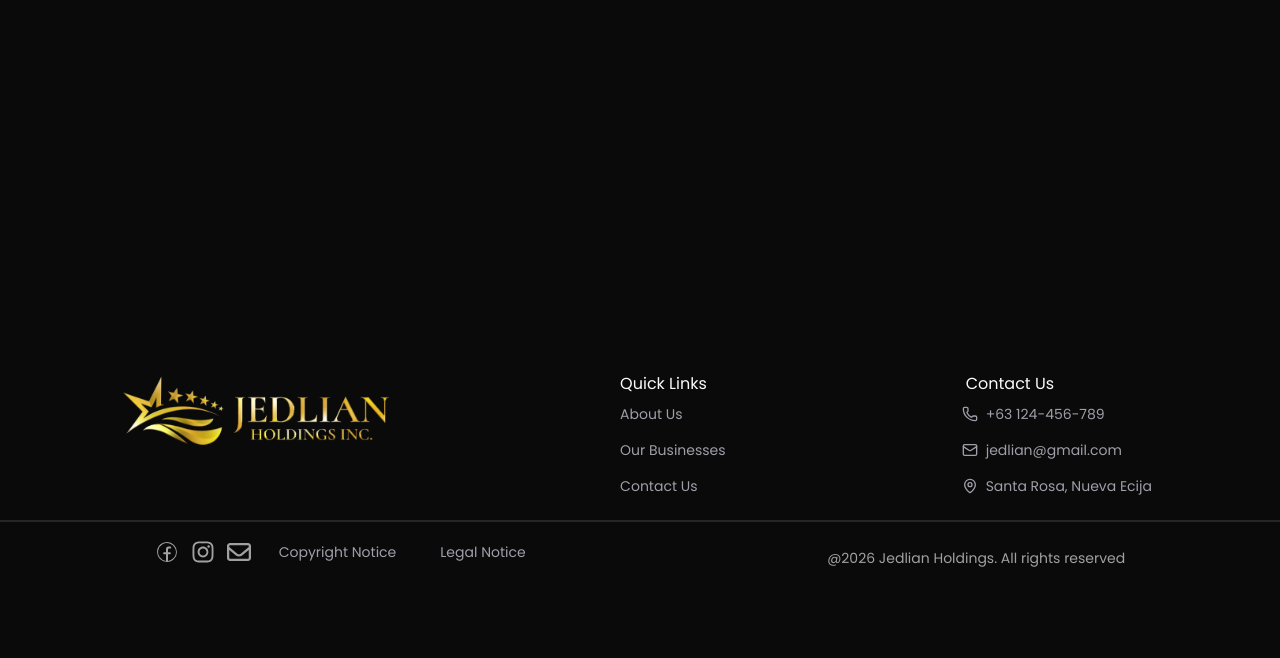
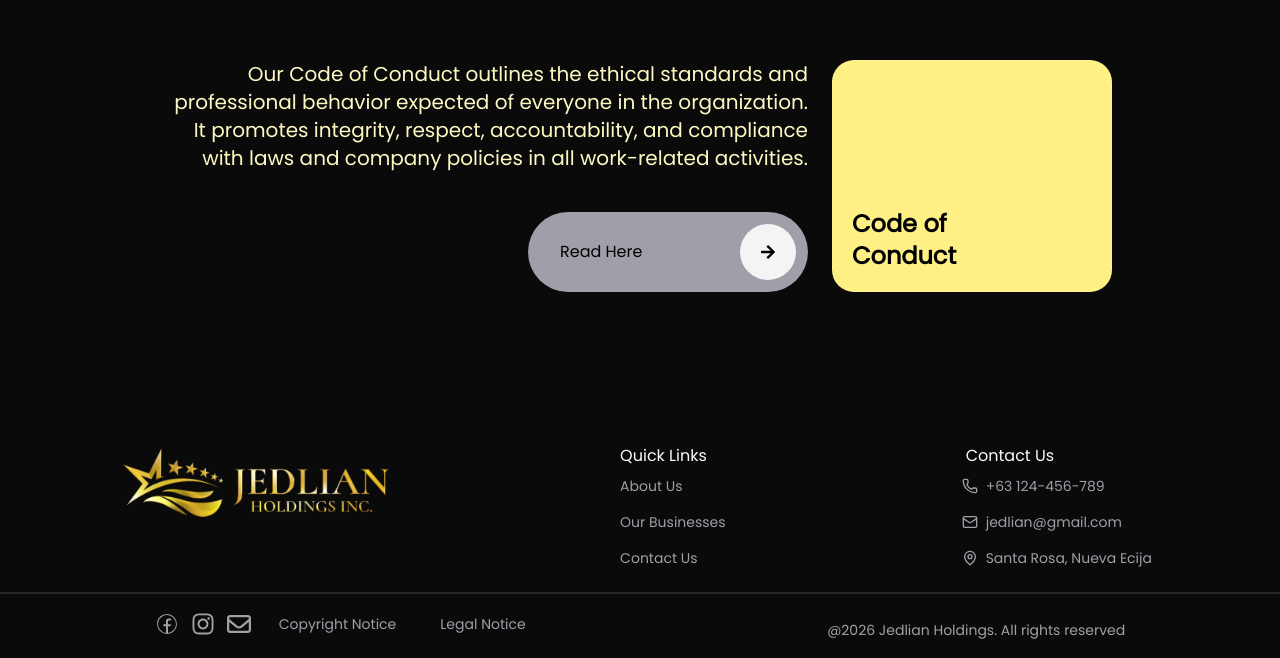
Before and after one commit to M1chael30/jedlian, a Next.js app: page /corporate-governance in a window 1280 px wide. Shown: the part 1724-2382 px from the top of the page. Before the commit the page ends 2310 px from the top, so only its background shows below. Built offline with nearby package versions, Linux system fonts and the light colour scheme.

Commit message:
finished the layout

```diff
--- a/app/corporate-governance/page.js
+++ b/app/corporate-governance/page.js
@@ -6,7 +6,10 @@ import MissionVision from "@/components/components-mission-vision-section/missio
 export default function CorporateGovernance() {
  return (
     <div className="flex flex-col justify-center items-center p-10">
+      <div className="min-h-screen">
+      <CorporateGovernanceHeader/>
       <MissionVision/>
+      </div>
        <CorporateValues/>
        <CodeOfConduct/>
     </div>
--- a/components/components-code-of-conduct/code-of-conduct-desc.jsx
+++ b/components/components-code-of-conduct/code-of-conduct-desc.jsx
@@ -3,8 +3,8 @@ import COCReadHere from './code-of-conduct-read-here'
 
 export default function CodeOfConductDesc() {
     return (
-        <div className="flex flex-wrap w-200 gap-5 justify-center">
-            <p>
+        <div className="flex flex-wrap w-160 gap-10 justify-end">
+            <p className='text-right text-xl text-yellow-100'>
             Our Code of Conduct outlines the ethical standards and professional behavior
              expected of everyone in the organization. It promotes integrity, respect, accountability, and compliance
               with laws and company  policies in all work-related activities.
--- a/components/components-code-of-conduct/code-of-conduct-read-here.jsx
+++ b/components/components-code-of-conduct/code-of-conduct-read-here.jsx
@@ -3,7 +3,7 @@ import { FaArrowRight } from "react-icons/fa";
 
 export default function COCReadHere() {
   return (
-    <div className='flex justify-between items-center w-100 p-3 rounded-full bg-zinc-400 text-black'>
+    <div className='flex justify-between items-center w-70 p-3 rounded-full bg-zinc-400 text-black'>
       <p className='ml-5'>Read Here</p>
       <button className='rounded-full bg-zinc-100 p-5'>
         <FaArrowRight/>
--- /dev/null
+++ b/components/components-code-of-conduct/code-of-conduct-square.jsx
@@ -0,0 +1,13 @@
+import React from 'react'
+
+export default function CodeOfConductSquare() {
+    return (
+        <div className='bg-yellow-200 w-70 rounded-3xl
+        flex items-end p-5'>
+            <h1 className='text-black text-2xl font-extrabold w-40'>
+                Code of Conduct
+            </h1>
+
+        </div>
+    )
+}
--- a/components/components-code-of-conduct/code-of-conduct.jsx
+++ b/components/components-code-of-conduct/code-of-conduct.jsx
@@ -1,9 +1,13 @@
 import CodeOfConductDesc from "./code-of-conduct-desc";
+import CodeOfConductSquare from "./code-of-conduct-square";
 
 export default function CodeOfConduct() {
   return (
-    <section className="flex flex-col gap-10 min-h-screen">
+    <section className="flex flex-col gap-10 my-20">
+        <div className="flex gap-6">
         <CodeOfConductDesc/>
+        <CodeOfConductSquare/>
+        </div>
     </section>
   )
 }
--- a/components/corporate-governance-header.jsx
+++ b/components/corporate-governance-header.jsx
@@ -10,7 +10,6 @@ export default function CorporateGovernanceHeader() {
       ">Corporate Governance</h1>
       </div>
       <div className="w-40 h-40 ">
-
       </div>
     </div>
   )
```
